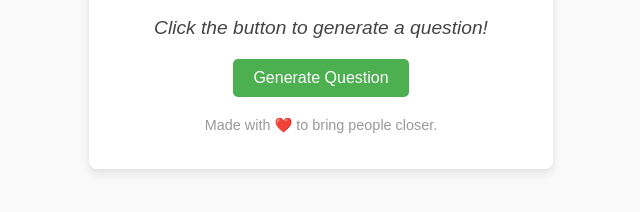
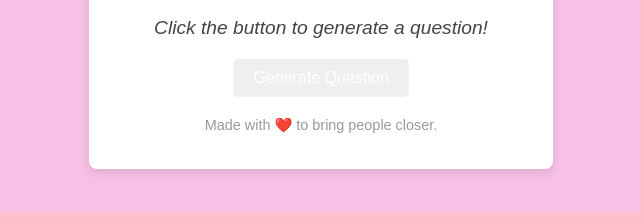
Before and after one commit to kay-who-codes/CyberRewinds-Question-Game, a plain HTML site: page index.html in a window 1280 px wide. Shown: the part 376-588 px from the top of the page, without its empty margins (319-959 px from the left). Drawn offline with Linux system fonts and the light colour scheme.

Commit message:
Update styles.css

```diff
--- a/styles.css
+++ b/styles.css
@@ -6,7 +6,7 @@ body {
     justify-content: center;
     align-items: center;
     min-height: 100vh;
-    background-color: #f9f9f9;
+    background-color: #f7c0e5;
     color: #333;
 }
 
@@ -41,7 +41,7 @@ button {
     padding: 10px 20px;
     font-size: 1rem;
     color: #fff;
-    background: #4caf50;
+    background: #violet;
     border: none;
     border-radius: 5px;
     cursor: pointer;
```
